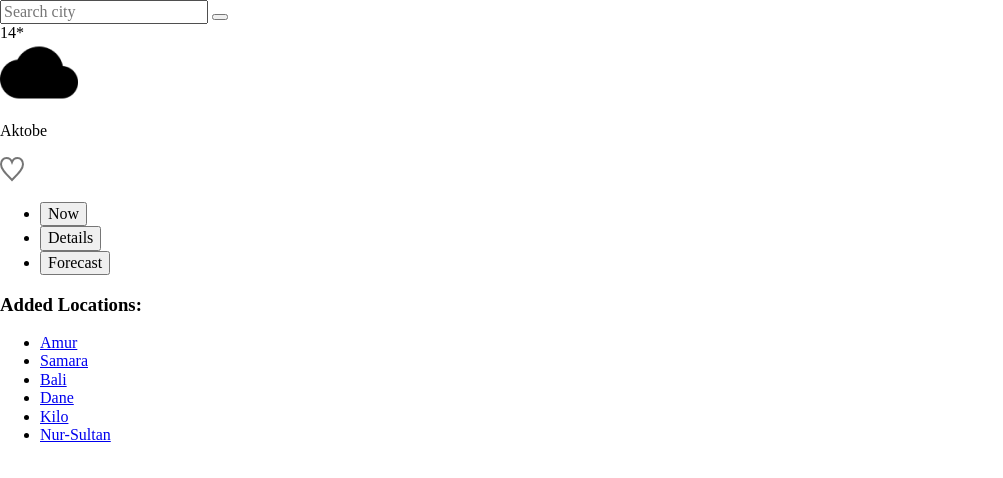
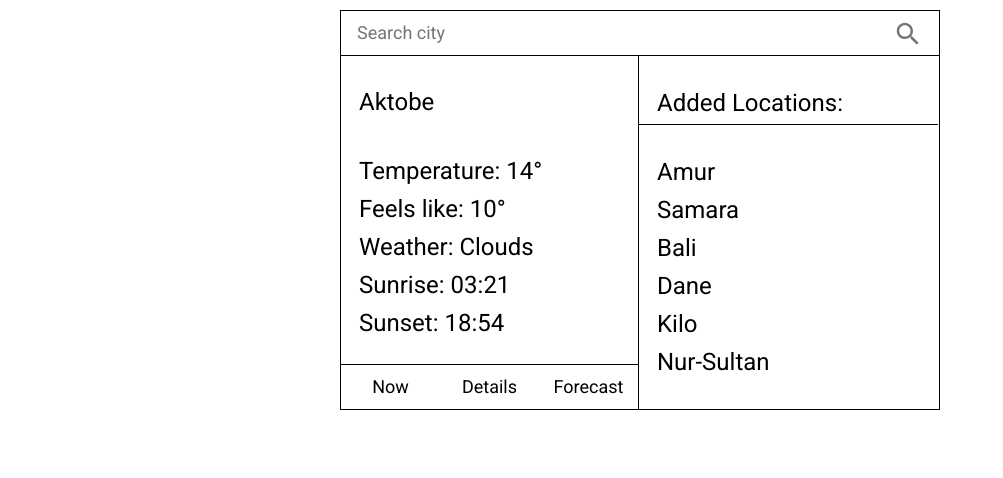
Before and after one commit to Dauhaliavets/WeatherApp, a plain HTML site: page index.html in a window 1280 px wide. Shown: the whole page, without its empty margins (0-1003 px from the left). Drawn offline with Linux system fonts and the light colour scheme.

Commit message:
feat: added base style for now, details tabs

```diff
--- a/index.html
+++ b/index.html
@@ -4,7 +4,10 @@
 		<meta charset="UTF-8" />
 		<meta http-equiv="X-UA-Compatible" content="IE=edge" />
 		<meta name="viewport" content="width=device-width, initial-scale=1.0" />
-        <link rel="stylesheet" href="styles/index.css">
+		<link rel="preconnect" href="https://fonts.googleapis.com">
+<link rel="preconnect" href="https://fonts.gstatic.com" crossorigin>
+<link href="https://fonts.googleapis.com/css2?family=Roboto&display=swap" rel="stylesheet">
+        <link rel="stylesheet" href="styles/index.css" />
 		<title>Weather App</title>
 	</head>
 	<body>
@@ -14,8 +17,8 @@
 					<input
 						class="form__search-input"
 						type="text"
-						name=""
-						id=""
+						name="city"
+						id="citySearch"
 						placeholder="Search city"
 					/>
 					<button class="form__search-button" type="submit"></button>
@@ -23,9 +26,9 @@
 
 				<div class="current__location">
 					<div class="tabs">
-						<div class="tabs__item">
-							<!-- Now -->
-							<div class="weather__temperature">14*</div>
+						<!-- <div class="tabs__item">
+							-- Now --
+							<div class="weather__temperature">14&deg</div>
 							<div class="weather__icon">
 								<img
 									src="img/icon-cloud.png"
@@ -34,7 +37,7 @@
 								/>
 							</div>
 							<div class="location__wrapper">
-								<p class="location">Aktobe</p>
+								<p class="location__name">Aktobe</p>
 								<div class="like__icon">
 									<svg
 										width="24"
@@ -54,13 +57,24 @@
 									</svg>
 								</div>
 							</div>
-						</div>
-                                                                <!-- <div class="tabs__item">
-                                                                    -- Details --
-                                                                </div>
-                                                                <div class="tabs__item">
-                                                                    -- Forecast --
-                                                                </div> -->
+						</div> -->
+						<div class="tabs__item">
+                            <!-- -- Details -- -->
+                            <p class="location__name">Aktobe</p>
+
+                            <div class="details__location">
+                                <p class="temperature">Temperature: <span>14&deg</span></p>
+                                <p class="feels__like">Feels like: <span>10&deg</span></p>
+                                <p class="weather">Weather: <span>Clouds</span></p>
+                                <p class="sunrise">Sunrise: <span>03:21</span></p>
+                                <p class="sunset">Sunset: <span>18:54</span></p>
+                            </div>
+
+                        </div>
+                        <!--
+                        <div class="tabs__item">
+                            -- Forecast --
+                        </div> -->
 					</div>
 					<ul class="tabs__control">
 						<li class="tabs__btn-wrapper">
@@ -77,24 +91,24 @@
 
 				<div class="added__locations">
 					<h3 class="locations__title">Added Locations:</h3>
-					<ul class="locations">
-						<li class="location">
-							<a href="#">Amur</a>
+					<ul class="locations__list">
+						<li class="location__item">
+							<a class="location__link" href="#">Amur</a>
 						</li>
-						<li class="location">
-							<a href="#">Samara</a>
+						<li class="location__item">
+							<a class="location__link" href="#">Samara</a>
 						</li>
-						<li class="location">
-							<a href="#">Bali</a>
+						<li class="location__item">
+							<a class="location__link" href="#">Bali</a>
 						</li>
-						<li class="location">
-							<a href="#">Dane</a>
+						<li class="location__item">
+							<a class="location__link" href="#">Dane</a>
 						</li>
-						<li class="location">
-							<a href="#">Kilo</a>
+						<li class="location__item">
+							<a class="location__link" href="#">Kilo</a>
 						</li>
-						<li class="location">
-							<a href="#">Nur-Sultan</a>
+						<li class="location__item">
+							<a class="location__link" href="#">Nur-Sultan</a>
 						</li>
 					</ul>
 				</div>
--- a/styles/page.css
+++ b/styles/page.css
@@ -0,0 +1,159 @@
+* {
+    margin: 0;
+    padding: 0;
+    box-sizing: border-box;
+}
+body {
+    font-family: 'Roboto', sans-serif;
+    font-weight: normal;
+    font-style: normal;
+    font-size: 24px;
+}
+.container {
+    width: 600px;
+    margin: 0 auto;
+    padding-top: 10px;
+}
+
+.weather__wrapper {
+    display: flex;
+    justify-content: flex-start;
+    flex-wrap: wrap;
+    border: 1px solid black;
+}
+.form__search {
+    flex-basis: 100%;
+    padding: 7px 17px 8px 16px;
+    display: flex;
+    justify-content: space-between;
+    height: 45px;
+    border-bottom: 1px solid black;
+}
+.form__search-input {
+    position: relative;
+    font-size: 18px;
+    line-height: 21px;
+    width: 100%;
+    border: none;
+    box-sizing: border-box;
+}
+.form__search-button {
+    width: 30px;
+    height: 30px;
+    border: none;
+    background-color: #fff;
+    background-image: url('../img/search-icon.svg');
+    background-position: center;
+    background-repeat: no-repeat;
+    cursor: pointer;
+}
+
+.current__location {
+    flex-basis: calc(50% - 1px);
+    max-height: 100%;
+    border-right: 1px solid black;
+    align-self: flex-start;
+}
+.tabs { }
+.tabs__item {
+    padding: 20px 16px 17px 18px;
+    display: flex;
+    flex-direction: column;
+    max-height: 345px;
+}
+/* ======   Now start   =========== */
+.weather__temperature {
+    font-style: normal;
+    font-weight: normal;
+    font-size: 70px;
+    line-height: 82px;
+
+    margin-bottom: 40px;
+}
+.weather__icon {
+    align-self: center;
+    margin-bottom: 98px;
+}
+.icon-weather { }
+.location__wrapper {
+    display: flex;
+    justify-content: space-between;
+    align-items: center;
+}
+.location__name {
+    margin-top: 13px;
+    margin-bottom: 7px;
+}
+.like__icon {
+    width: 22px;
+    height: 22px;
+    cursor: pointer;
+}
+/* ==== Now end   =====*/
+
+/* ====   Details start   ====== */
+.details__location {
+    font-style: normal;
+    font-weight: normal;
+    font-size: 24px;
+    line-height: 28px;
+
+    margin-top: 33px;
+}
+.details__location > p {
+    margin-bottom: 10px;
+}
+/* =====   Dtails end   ======== */
+
+.tabs__control {
+    list-style: none;
+    display: flex;
+    border-top: 1px solid #000;
+}
+.tabs__btn-wrapper {
+    flex-basis: 33.33%;
+}
+.tabs__btn {
+    padding: 12px;
+    width: 100%;
+    font-style: normal;
+    font-weight: normal;
+    font-size: 18px;
+    border: none;
+    background-color: #fff;
+    cursor: pointer;
+}
+.tabs__btn:hover {
+    color: #fff;
+    background-color: #000;
+}
+
+
+
+.added__locations {
+    flex-basis: 50%;
+}
+.locations__title {
+    padding: 33px 18px 7px;
+    border-bottom: 1px solid black;;
+
+    font-style: normal;
+    font-weight: normal;
+    font-size: 24px;
+    line-height: 28px;
+}
+.locations__list {
+    padding: 33px 18px 7px;
+    list-style: none;
+}
+.location__item {
+    font-style: normal;
+    font-weight: normal;
+    font-size: 24px;
+    line-height: 28px;
+    margin-bottom: 10px;
+}
+.location__link {
+    color: #000;
+    text-decoration: none;
+}
```
Also changed, not shown: img/heart-icon.svg (renamed from img/shape-heart.svg), img/search-icon.svg (added).
